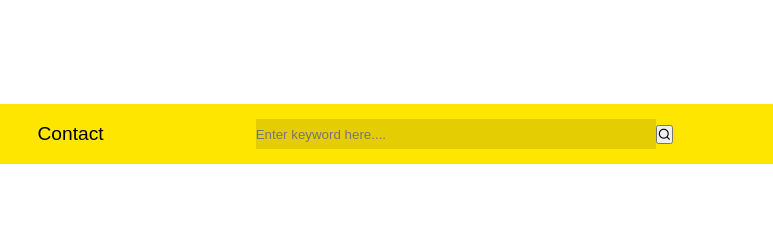
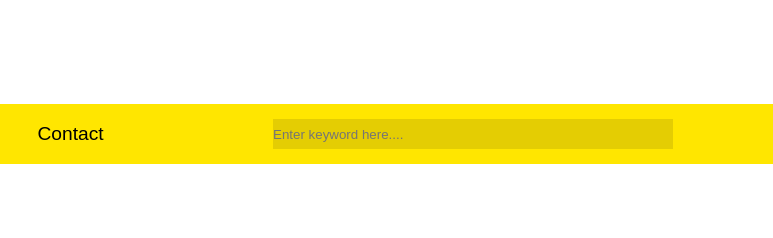
Before and after one commit to Harsh-9699/pineapple, a plain HTML site: page index.html in a window 1280 px wide. Shown: the top 238 px of the page, 507-1280 px from the left. Drawn offline with nearby package versions, Linux system fonts and the light colour scheme.

Commit message:
Update index.html

```diff
--- a/index.html
+++ b/index.html
@@ -183,7 +183,7 @@
             <li><a href="#">Contact</a></li>
         </ul>
       <div class="search">
-        <input type="search" placeholder="Enter keyword here...."><button><i class="ri-search-line"></i></button>
+        <input type="search" placeholder="Enter keyword here....">
       </div>
     </nav>
     <div class="M">
```
